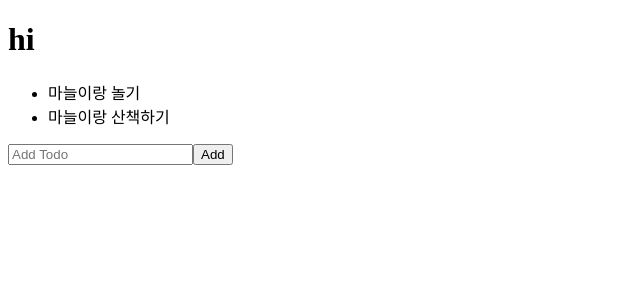
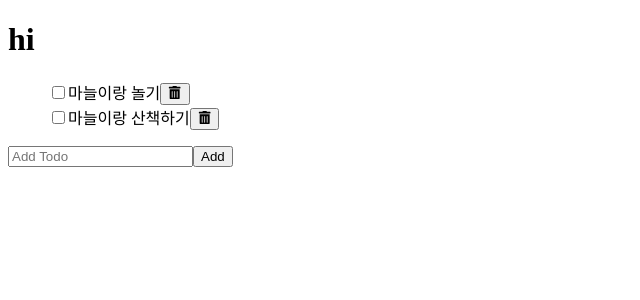
Before and after one commit to devmanta/todo-react, a React (Vite) app: page / in a window 1280 px wide. Shown: the top 300 px of the page, without its empty margins (0-640 px from the left). Built offline with nearby package versions, Linux system fonts and the light colour scheme.

Commit message:
feat: add Todo with delete, update

```diff
--- a/src/components/Todo/Todo.jsx
+++ b/src/components/Todo/Todo.jsx
@@ -1,5 +1,28 @@
 import styles from './Todo.module.css';
+import { FaTrashAlt } from 'react-icons/fa';
 
-export default function Todo() {
-  return <div>TODO</div>;
+export default function Todo({ todo, onDelete, onUpdate }) {
+  const { id, status, content } = todo;
+  const handleOnChange = (e) => {
+    onUpdate({ ...todo, status: e.target.checked ? 'completed' : 'active' });
+  };
+
+  const handleOnDelete = () => {
+    onDelete(id);
+  };
+
+  return (
+    <div>
+      <input
+        type="checkbox"
+        id={id}
+        checked={status === 'completed'}
+        onChange={handleOnChange}
+      />
+      <label htmlFor={id}>{content}</label>
+      <button onClick={handleOnDelete}>
+        <FaTrashAlt />
+      </button>
+    </div>
+  );
 }
--- a/src/components/TodoList/TodoList.jsx
+++ b/src/components/TodoList/TodoList.jsx
@@ -22,12 +22,25 @@ export default function TodoList() {
     setTodos([...todos, newTodo]);
   };
 
+  const onDelete = (targetId) => {
+    setTodos(todos.filter((todo) => todo.id !== targetId));
+  };
+
+  const onUpdate = (updated) => {
+    setTodos(todos.map((todo) => (todo.id === updated.id ? updated : todo)));
+  };
+
   return (
     <>
       <section>
         <ul>
           {todos.map((todo) => (
-            <li key={todo.id}>{todo.content}</li>
+            <Todo
+              key={todo.id}
+              todo={todo}
+              onDelete={onDelete}
+              onUpdate={onUpdate}
+            />
           ))}
         </ul>
       </section>
```
